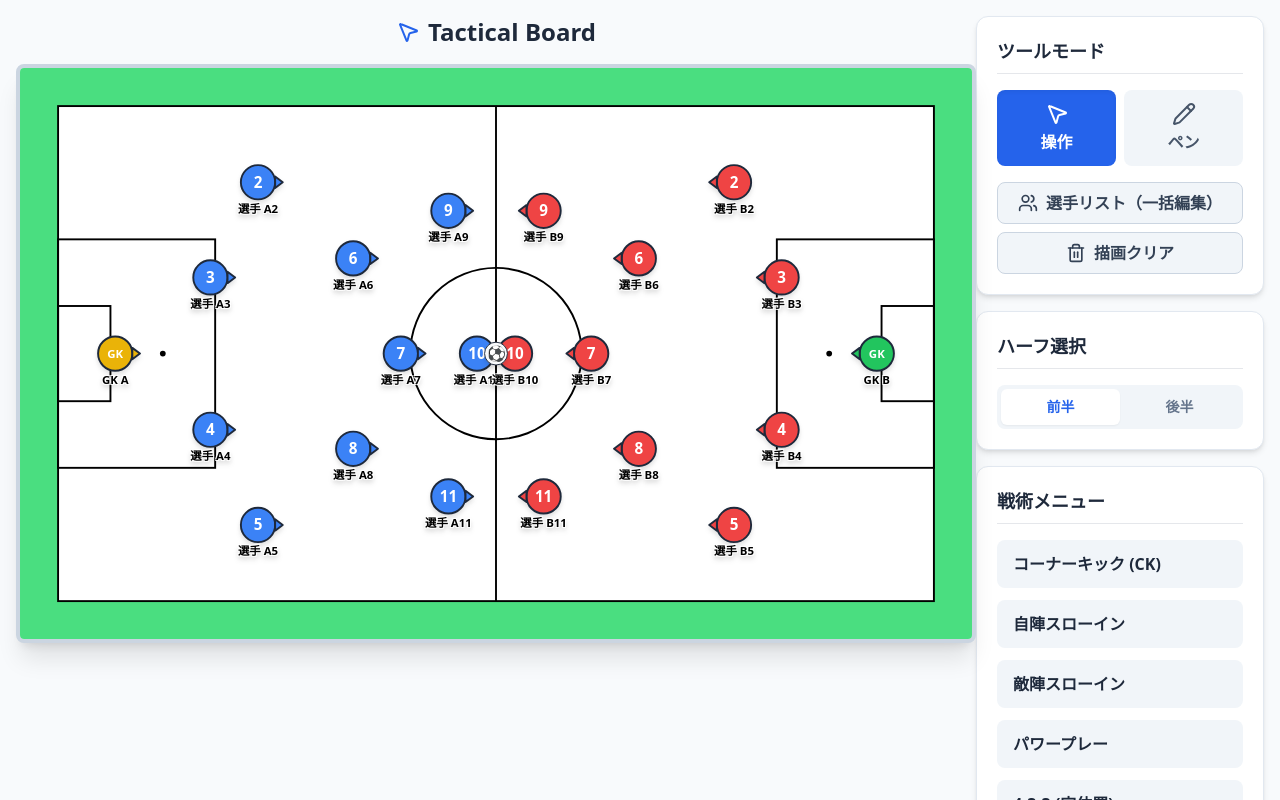
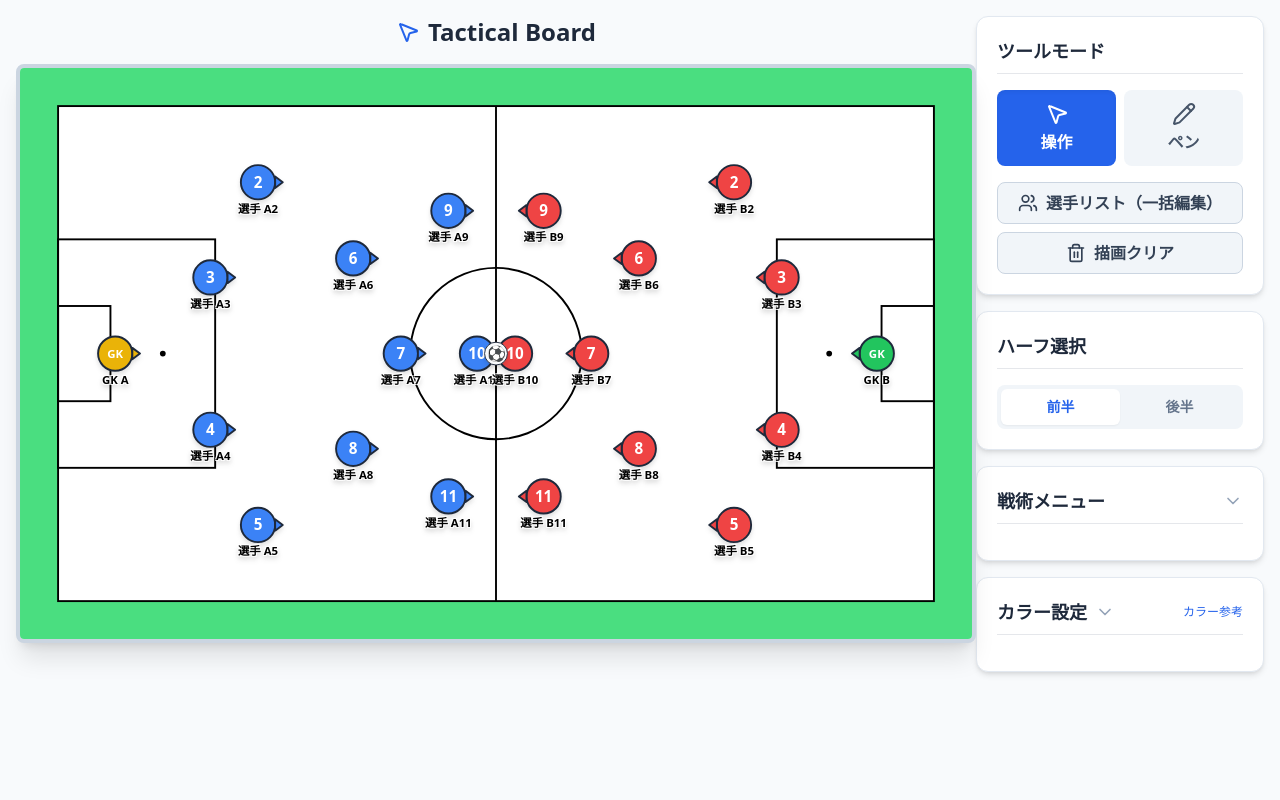
Before and after one commit to Zakky4/football-tactical--board, a React (Vite) app: page / in a window 1280 px wide. Shown: the top 800 px of the page. Built offline with nearby package versions, Linux system fonts and the light colour scheme.

Commit message:
feat: Add collapsible UI for color settings and tactic menu sections.

```diff
--- a/src/TacticBoard.jsx
+++ b/src/TacticBoard.jsx
@@ -1,5 +1,5 @@
 import React, { useState, useRef, useCallback, memo } from 'react';
-import { Undo2, MousePointer2, Pencil, Trash2, Users, X, Upload, RefreshCw } from 'lucide-react';
+import { Undo2, MousePointer2, Pencil, Trash2, Users, X, Upload, RefreshCw, ChevronDown, ChevronUp } from 'lucide-react';
 
 const SVG_W = 1000;
 const SVG_H = 600;
@@ -256,6 +256,7 @@ const EditingPopup = memo(({ editTarget, editForm, onFormChange, onFormSubmit, o
 
 const ColorSettings = memo(({ teamColors, setTeamColors }) => {
     const [activeTarget, setActiveTarget] = useState('A');
+    const [isOpen, setIsOpen] = useState(false);
 
     const handleColorChange = (key, value) => {
         setTeamColors(prev => ({ ...prev, [key]: value }));
@@ -298,13 +299,21 @@ const ColorSettings = memo(({ teamColors, setTeamColors }) => {
 
     return (
         <div className="bg-white p-5 rounded-xl shadow-md border border-slate-200">
-            <div className="flex justify-between items-center border-b pb-2 mb-4">
-                <h2 className="text-lg font-bold">カラー設定</h2>
-                <a href="https://www.colordic.org/" target="_blank" rel="noopener noreferrer" className="text-xs text-blue-600 hover:underline flex items-center gap-1">
+            <div
+                className="flex justify-between items-center border-b pb-2 mb-4 cursor-pointer group select-none"
+                onClick={() => setIsOpen(!isOpen)}
+            >
+                <h2 className="text-lg font-bold flex items-center gap-2">
+                    カラー設定
+                    {isOpen ? <ChevronUp className="w-5 h-5 text-slate-400 group-hover:text-slate-600" /> : <ChevronDown className="w-5 h-5 text-slate-400 group-hover:text-slate-600" />}
+                </h2>
+                <a href="https://www.colordic.org/" target="_blank" rel="noopener noreferrer" className="text-xs text-blue-600 hover:underline flex items-center gap-1" onClick={(e) => e.stopPropagation()}>
                     カラー参考
                 </a>
             </div>
 
+            {isOpen && (
+                <>
                     <div className="flex flex-col gap-3">
                         <div className="flex flex-col gap-1">
                             <h3 className="text-xs font-bold text-slate-500 ml-1">自チーム</h3>
@@ -335,6 +344,8 @@ const ColorSettings = memo(({ teamColors, setTeamColors }) => {
                             ))}
                         </div>
                     </div>
+                </>
+            )}
         </div>
     );
 });
@@ -449,6 +460,7 @@ export default function TacticBoard() {
     const [editForm, setEditForm] = useState({ label: '', name: '' });
     const [showPlayerList, setShowPlayerList] = useState(false);
     const [showImportModal, setShowImportModal] = useState(false);
+    const [isTacticsOpen, setIsTacticsOpen] = useState(false);
 
     const handleImport = useCallback((textA, textB) => {
         const parseText = (text) => {
@@ -795,7 +807,15 @@ export default function TacticBoard() {
                 </div>
 
                 <div className="bg-white p-5 rounded-xl shadow-md border border-slate-200">
-                    <h2 className="text-lg font-bold mb-4 border-b pb-2">戦術メニュー</h2>
+                    <h2
+                        className="text-lg font-bold mb-4 border-b pb-2 flex items-center justify-between cursor-pointer group select-none"
+                        onClick={() => setIsTacticsOpen(!isTacticsOpen)}
+                    >
+                        <span>戦術メニュー</span>
+                        {isTacticsOpen ? <ChevronUp className="w-5 h-5 text-slate-400 group-hover:text-slate-600" /> : <ChevronDown className="w-5 h-5 text-slate-400 group-hover:text-slate-600" />}
+                    </h2>
+                    {isTacticsOpen && (
+                        <>
                             <div className="flex flex-col gap-3">
                                 {tacticMenus.map(menu => (
                                     <button
@@ -807,15 +827,16 @@ export default function TacticBoard() {
                                     </button>
                                 ))}
                             </div>
-                </div>
-
                             <button
                                 onClick={() => handleTacticClick('4-3-3')}
-                    className="flex items-center justify-center gap-2 w-full py-3 bg-red-500 hover:bg-red-600 text-white rounded-xl shadow-md transition-colors font-bold"
+                                className="mt-4 flex items-center justify-center gap-2 w-full py-3 bg-red-500 hover:bg-red-600 text-white rounded-xl shadow-md transition-colors font-bold"
                             >
                                 <Undo2 className="w-5 h-5" />
                                 初期配置に戻す (リセット)
                             </button>
+                        </>
+                    )}
+                </div>
 
                 <ColorSettings teamColors={teamColors} setTeamColors={setTeamColors} />
             </div>
```
Lines whose indentation alone changed are shown as unchanged.
